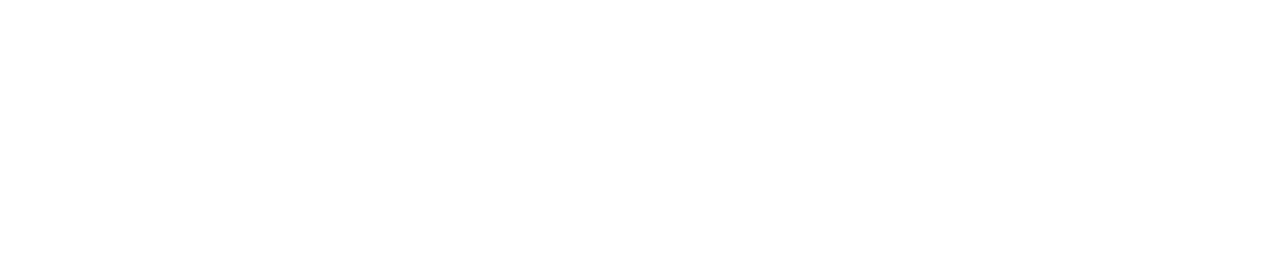
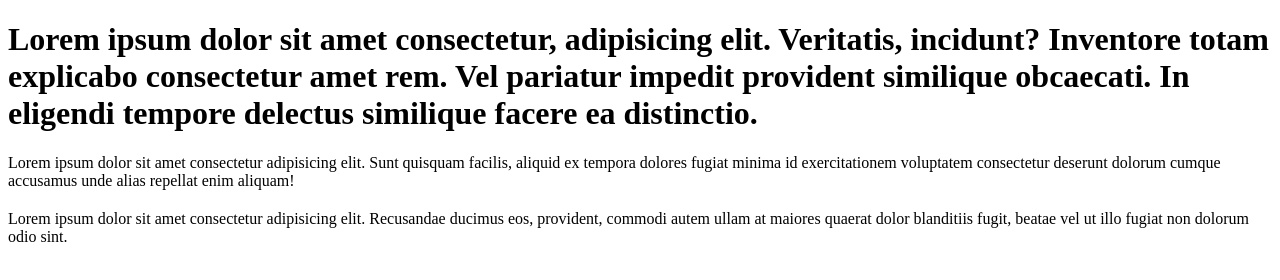
Before and after one commit to Paul-Sandoval/prueba1, a plain HTML site: page index.html in a window 1280 px wide. Drawn offline with Linux system fonts and the light colour scheme.

Commit message:
segundo com

```diff
--- a/index.html
+++ b/index.html
@@ -6,6 +6,12 @@
     <title>Document</title>
 </head>
 <body>
+    <h1>Lorem ipsum dolor sit amet consectetur, adipisicing elit. Veritatis, incidunt? Inventore totam explicabo consectetur amet rem. Vel pariatur impedit provident similique obcaecati. In eligendi tempore delectus similique facere ea distinctio.</h1>
+<p>Lorem ipsum dolor sit amet consectetur adipisicing elit. Sunt quisquam facilis, aliquid ex tempora dolores fugiat minima id exercitationem voluptatem consectetur deserunt dolorum cumque accusamus unde alias repellat enim aliquam!</p>
+<h2></h2>
 
+<p>Lorem ipsum dolor sit amet consectetur adipisicing elit. Recusandae ducimus eos, provident, commodi autem ullam at maiores quaerat dolor blanditiis fugit, beatae vel ut illo fugiat non dolorum odio sint.</p>
+
+<h3></h3>
 </body>
 </html>
```
